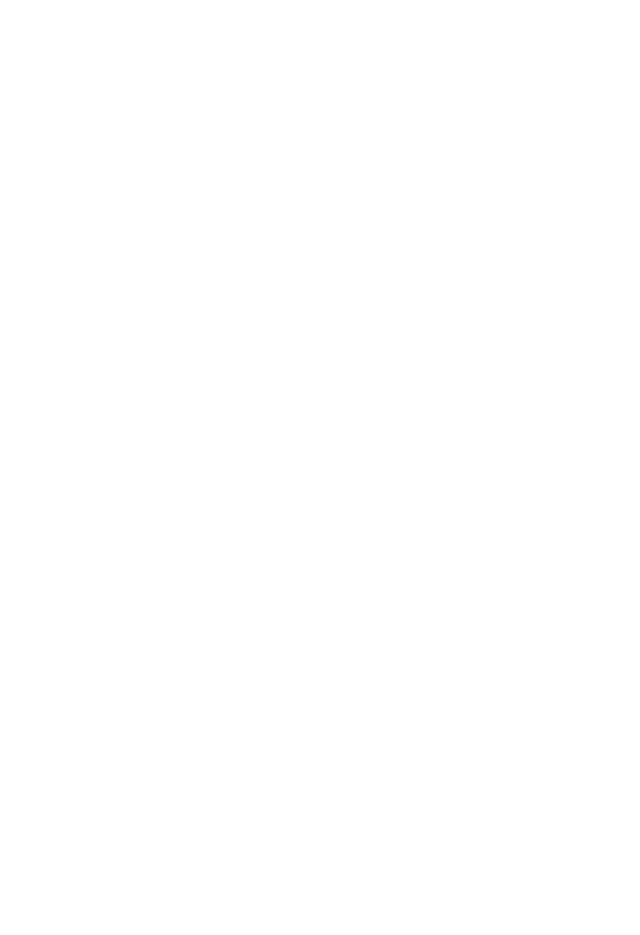
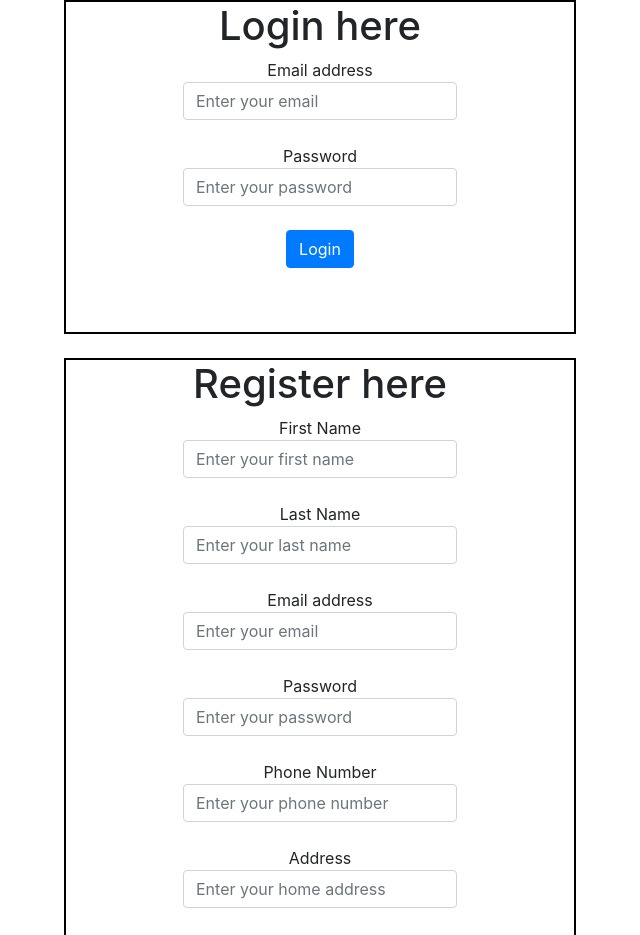
Before and after one commit to malak-dev/cleaning_mate, a React (Create React App) app in the folder client/: page / in a window 1280 px wide. Shown: the top 935 px of the page, without its empty margins (0-640 px from the left). Before the commit the page ends 800 px from the top, so only its background shows below. Built offline with nearby package versions, Linux system fonts and the light colour scheme.

Commit message:
add login and register components

```diff
--- a/client/package.json
+++ b/client/package.json
@@ -7,7 +7,9 @@
     "@testing-library/react": "^9.3.2",
     "@testing-library/user-event": "^7.1.2",
     "axios": "^0.19.2",
+    "bootstrap": "^4.4.1",
     "react": "^16.12.0",
+    "react-bootstrap": "^1.0.0-beta.16",
     "react-dom": "^16.12.0",
     "react-router-dom": "^5.1.2",
     "react-scripts": "3.4.0"
--- a/client/src/App.css
+++ b/client/src/App.css
@@ -1,38 +1,4 @@
 .App {
   text-align: center;
+  display: inline;
 }
-
-.App-logo {
-  height: 40vmin;
-  pointer-events: none;
-}
-
-@media (prefers-reduced-motion: no-preference) {
-  .App-logo {
-    animation: App-logo-spin infinite 20s linear;
-  }
-}
-
-.App-header {
-  background-color: #282c34;
-  min-height: 100vh;
-  display: flex;
-  flex-direction: column;
-  align-items: center;
-  justify-content: center;
-  font-size: calc(10px + 2vmin);
-  color: white;
-}
-
-.App-link {
-  color: #61dafb;
-}
-
-@keyframes App-logo-spin {
-  from {
-    transform: rotate(0deg);
-  }
-  to {
-    transform: rotate(360deg);
-  }
-}
--- a/client/src/App.js
+++ b/client/src/App.js
@@ -1,11 +1,22 @@
 import React from 'react';
-import logo from './logo.svg';
 import './App.css';
+import Login from "./components/login";
+import Register from "./components/register"
+import 'bootstrap/dist/css/bootstrap.min.css';
+import { useState } from 'react';
+
+
 
 function App() {
+  // const [user, setUser] = useState("");
+  // const [email, setEmail] = useState("");
+  // const [password, setPassword] = useState("");
+
   return (
     <div className="App">
-
+      <Login />
+      <br />
+      <Register />
     </div>
   );
 }
--- /dev/null
+++ b/client/src/components/login.css
@@ -0,0 +1,10 @@
+.form{
+  width:40%;
+  border : 2px solid black;
+  margin-left: 5%;
+  padding-bottom: 5%;
+
+}
+.display-div{
+display: inline;
+}
--- /dev/null
+++ b/client/src/components/login.js
@@ -0,0 +1,41 @@
+import React, { useState } from 'react';
+import "./login.css";
+export default function Login(props) {
+
+  // const [email, setEmail] = useState("")
+  // const [password, setPassword] = useState("")
+  return (
+    <div className="form">
+      <form autoComplete="off" onSubmit={event => event.preventDefault()}>
+        <h1> Login here </h1>
+        <div class="form-group">
+          <label >Email address
+          <input
+              class="form-control"
+              aria-describedby="emailHelp"
+              id="exampleInputEmail1"
+              name="email"
+              type="email"
+              placeholder="Enter your email"
+            // value={email}
+            // onChange={(event) => { setEmail(event.target.value) }}
+            /></label>
+        </div>
+        <div class="form-group">
+          <label >Password
+          <input
+              class="form-control"
+              id="exampleInputPassword1"
+              name="password"
+              type="email"
+              placeholder="Enter your password"
+            // value={password}
+            // onChange={(event) => { setPassword(event.target.value) }}
+            /></label>
+        </div>
+
+        <button type="submit" class="btn btn-primary">Login</button>
+      </form >
+    </div>
+  )
+}
--- /dev/null
+++ b/client/src/components/register.js
@@ -0,0 +1,91 @@
+import React, { useState } from 'react';
+import "./login.css";
+export default function Register(props) {
+
+  // const [email, setEmail] = useState("")
+  // const [password, setPassword] = useState("")
+  return (
+    <div className="form">
+      <h1> Register here </h1>
+      <form autoComplete="off" onSubmit={event => event.preventDefault()} >
+        <div class="form-group">
+          <label >First Name
+          <input
+              class="form-control"
+              name="first_name"
+              type="text"
+              placeholder="Enter your first name"
+            // value={first_name}
+            //onChange={(event) => { setPassword(event.target.value) }}
+            /></label>
+        </div>
+        <div class="form-group">
+          <label >Last Name
+          <input
+              class="form-control"
+              name="last_name"
+              type="text"
+              placeholder="Enter your last name"
+            // value={password}
+            // onChange={(event) => { setPassword(event.target.value) }}
+            /></label>
+        </div>
+        <div class="form-group">
+          <label>Email address
+          <input
+              class="form-control"
+              aria-describedby="emailHelp"
+              id="exampleInputEmail1"
+              name="email"
+              type="email"
+              placeholder="Enter your email"
+            //value={email}
+            //onChange={(event) => { setEmail(event.target.value) }}
+            /></label>
+        </div>
+        <div class="form-group">
+          <label>Password
+          <input
+              class="form-control"
+              name="password"
+              type="email"
+              placeholder="Enter your password"
+            // value={password}
+            // onChange={(event) => { setPassword(event.target.value) }}
+            /></label>
+        </div>
+
+        <div class="form-group">
+          <label >Phone Number
+          <input
+              class="form-control"
+              name="phone_number"
+              type="number"
+              placeholder="Enter your phone number"
+            // value={password}
+            // onChange={(event) => { setPassword(event.target.value) }}
+            /></label>
+        </div>
+        <div class="form-group">
+          <label >Address
+          <input
+              class="form-control"
+              name="address"
+              type="text"
+              placeholder="Enter your home address"
+            // value={password}
+            // onChange={(event) => { setPassword(event.target.value) }}
+            /></label>
+        </div>
+        <div class="switch">
+          <label>
+            client
+            <input type="checkbox" checked />
+            <span class="lever"></span> cleanner
+          </label>
+        </div>
+        <button type="submit" class="btn btn-primary">Register</button>
+      </form >
+    </div>
+  )
+}
```
Also changed, not shown: 1 other file (tests, documents, lock files or other folders).
